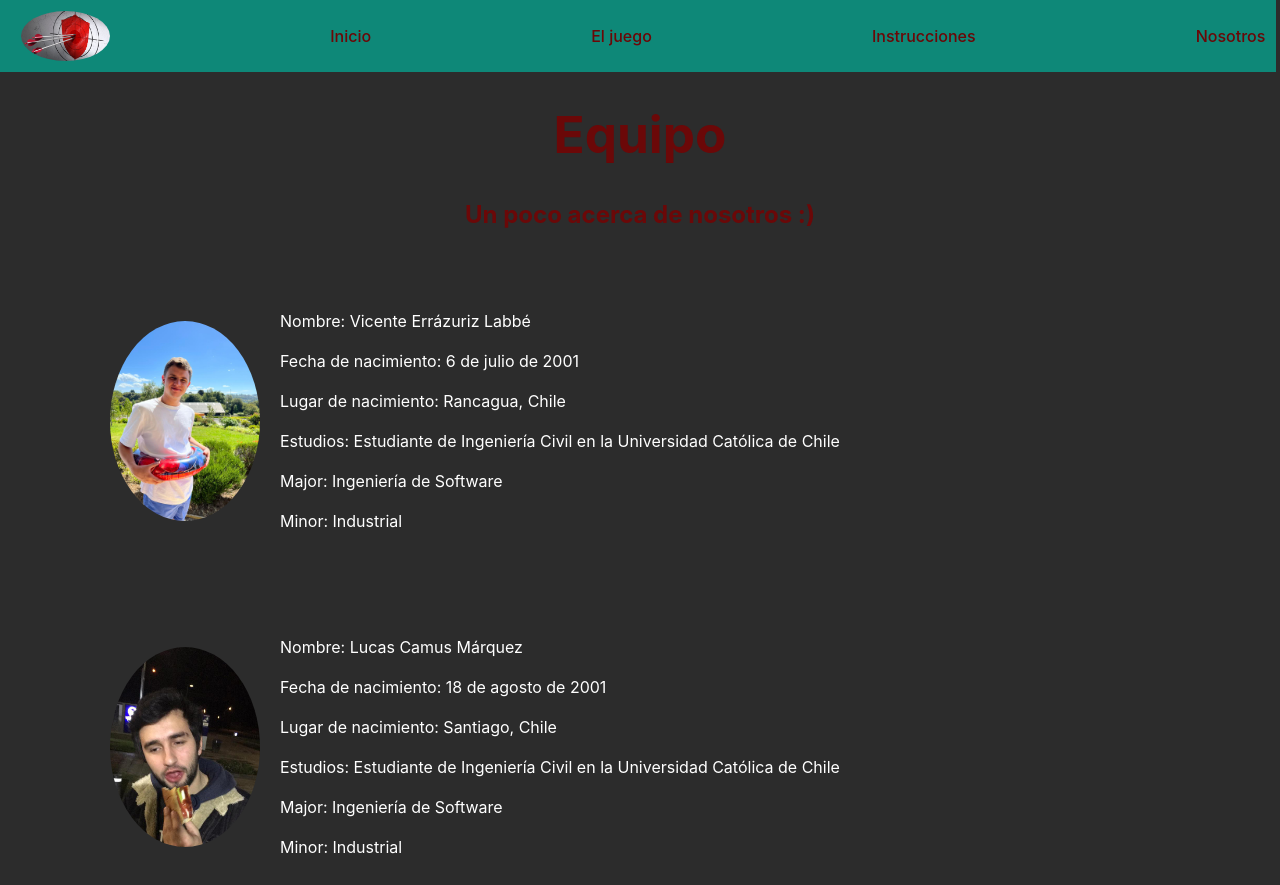
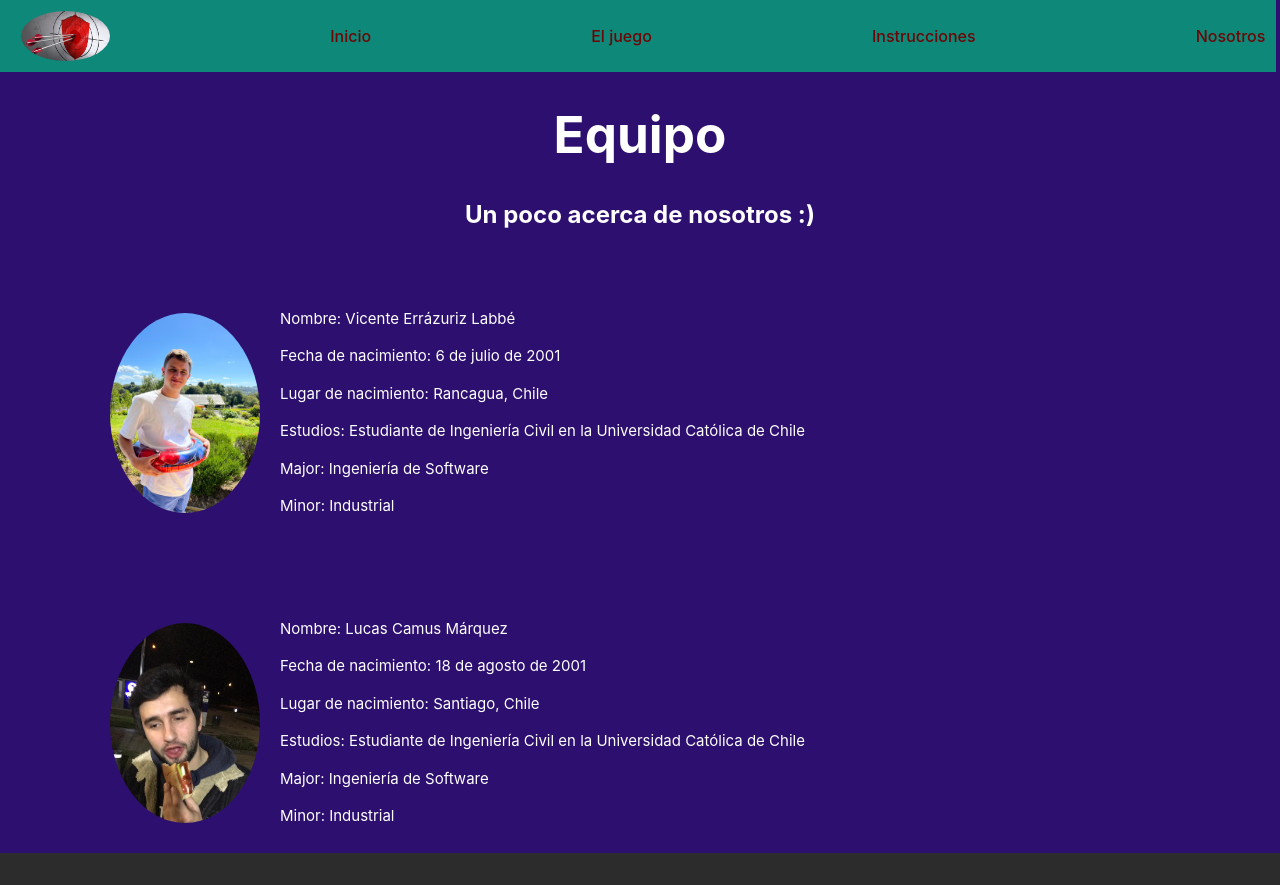
Before and after one commit to lcamusm/rompediscotecas-frontend, a React (Vite) app: page /nosotros in a window 1280 px wide. After the commit the page ends 853 px from the top, so only its background shows below. Built offline with nearby package versions, Linux system fonts and the light colour scheme.

Commit message:
Diseño casi listo

```diff
--- a/src/assets/common/Equipo.css
+++ b/src/assets/common/Equipo.css
@@ -1,9 +1,15 @@
+.Equipo {
+  background-color: rgb(44, 15, 110);
+  color: white;
+}
+
   h3 {
     color: white;
   }
 
   p {
     color: white;
+    font-size: 15px;
   }
 
   .nosotros {
--- a/src/assets/common/Equipo.jsx
+++ b/src/assets/common/Equipo.jsx
@@ -5,7 +5,7 @@ import Luki from '../img/luki.jpg'
 
 function Equipo() {
     return (
-        <main className='Equipo'>
+        <div className='page-container Equipo'>
             <Header/>
             <div className='titulo'>
                 <h1>Equipo</h1>
@@ -37,7 +37,7 @@ function Equipo() {
                     <p>Minor: Industrial</p>
                 </div>
             </div>
-        </main>
+        </div>
     )
 }
 
```
